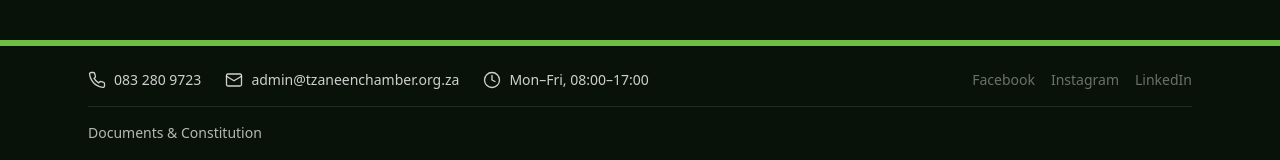
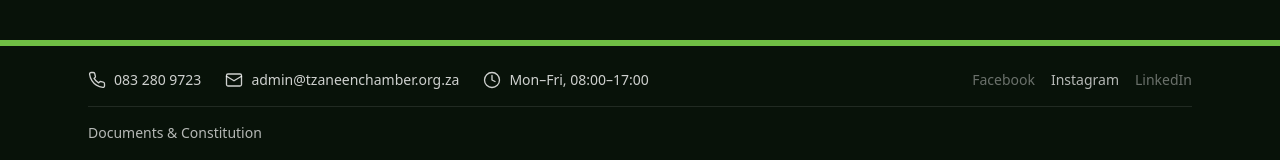
Before and after one commit to swart754wikus-netizen/Tzaneen-chamber-of-commerce, a Next.js app: page / in a window 1280 px wide. Shown: the part 2108-2268 px from the top of the page. Built offline with nearby package versions, Linux system fonts and the light colour scheme; no server answers; the database is empty.

Commit message:
Link the real Chamber Instagram profile in the footer
Facebook and LinkedIn stay inert placeholders until real URLs are
supplied.

```diff
--- a/src/components/layout/Footer.tsx
+++ b/src/components/layout/Footer.tsx
@@ -2,7 +2,7 @@ import Link from "next/link";
 
 const socialLinks = [
   { label: "Facebook", href: null },
-  { label: "Instagram", href: null },
+  { label: "Instagram", href: "https://www.instagram.com/tzaneenchamber" },
   { label: "LinkedIn", href: null },
 ];
 
@@ -49,14 +49,26 @@ export function Footer() {
             </span>
           </div>
 
-          {/* Real profile URLs not yet supplied — links intentionally
-              inert until provided. */}
+          {/* Facebook/LinkedIn profile URLs not yet supplied — those two
+              stay inert until provided. */}
           <div className="flex items-center gap-4">
-            {socialLinks.map((social) => (
-              <span key={social.label} className="text-white/40" title="Profile URL needed">
-                {social.label}
-              </span>
-            ))}
+            {socialLinks.map((social) =>
+              social.href ? (
+                <a
+                  key={social.label}
+                  href={social.href}
+                  target="_blank"
+                  rel="noopener noreferrer"
+                  className="text-white/70 hover:text-brand-accent"
+                >
+                  {social.label}
+                </a>
+              ) : (
+                <span key={social.label} className="text-white/40" title="Profile URL needed">
+                  {social.label}
+                </span>
+              )
+            )}
           </div>
         </div>
 
```
